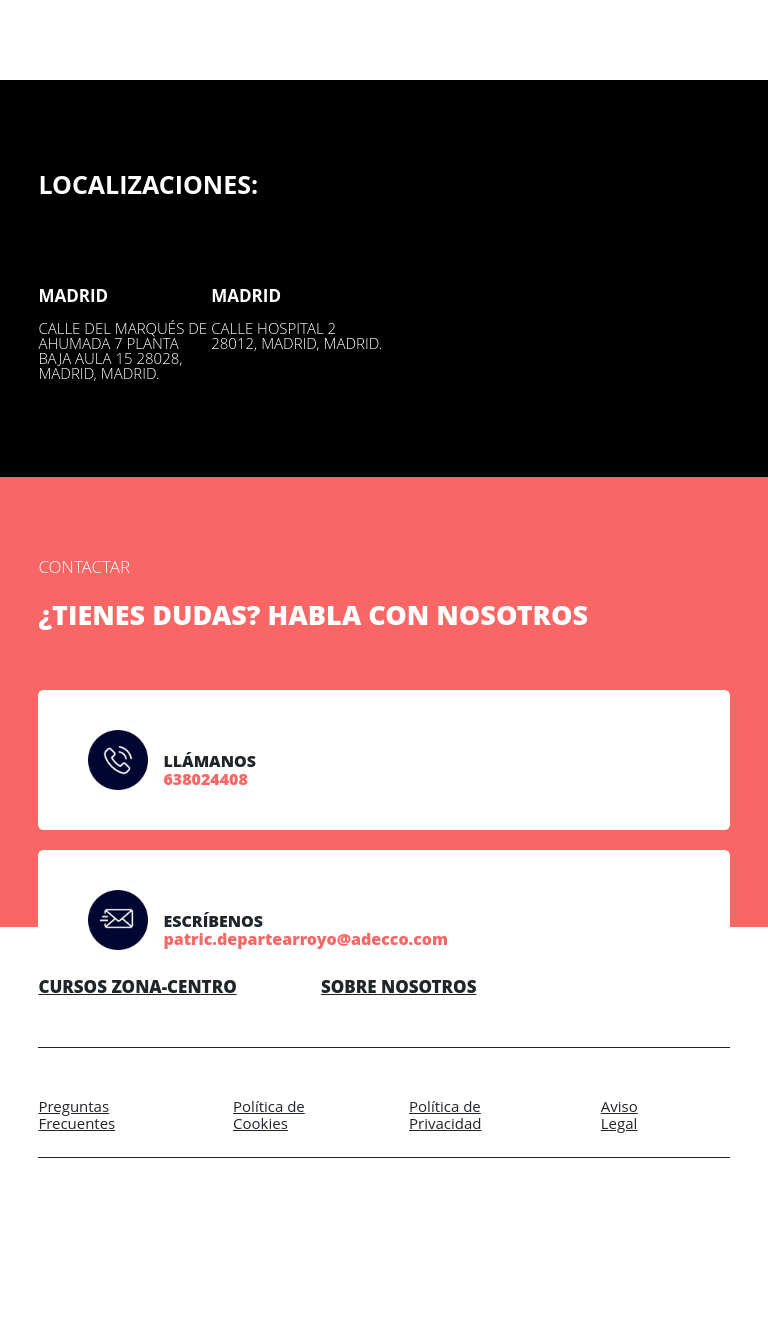
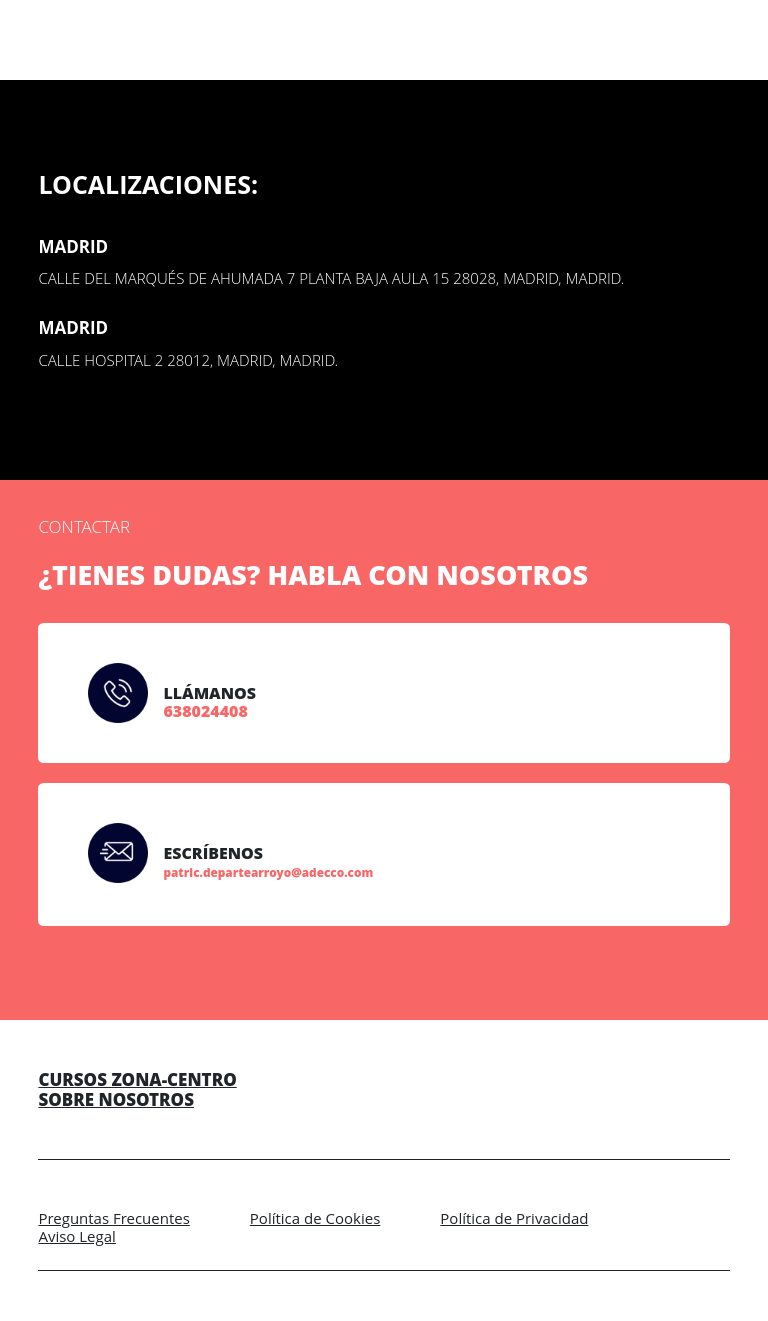
Before and after one commit to MartaMR95/FullStack, a PHP site: page / in a window 768 px wide. Shown: the part 3742-5063 px from the top of the page. Before the commit the page ends 4900 px from the top, so only its background shows below. Run offline with PHP 8.4, Linux system fonts and the light colour scheme.

Commit message:
puliendoweb

```diff
--- a/proyectoinicio/CSS/style.css
+++ b/proyectoinicio/CSS/style.css
@@ -302,9 +302,15 @@ h1 {
     margin-bottom: 10px;
     font-family: 'Open Sans', sans-serif;
     line-height: 1.2;
+    margin-right: 75px;
+
+}
 
 
-
+@media(max-width:768px){
+    h1{
+        margin-right: 0;
+    }
 }
 
 
@@ -328,14 +334,18 @@ content: "texto con pseudoelemento";
     font-family: var(--fuenteBotones);
     font-weight: 700;
     font-size: 1.4rem;
+    margin-right: 75px;
 }
 
 @media (max-width: 768px) {
     .fondoMain a {
         padding: 24px 70px;
+        margin-right: 0;
 
     }
 }
+
+
 
 
 .flexMain {
@@ -890,10 +900,8 @@ content: "texto con pseudoelemento";
     margin-top: 0;
     margin-bottom: 10px;
 
+}
 
-
-
-}
 
 .paraQuienDerSup .destacarAzul {
 
@@ -901,6 +909,7 @@ content: "texto con pseudoelemento";
     font-size: 2.5rem;
     font-family: var(--fuenteprincipal);
 }
+
 
 .paraQuienDerSup span {
 
@@ -919,8 +928,8 @@ content: "texto con pseudoelemento";
     margin-top: -70px;
     margin-right: 30px;
 
+}
 
-}
 
 .paraQuienDerInf h4 {
 
@@ -939,11 +948,13 @@ content: "texto con pseudoelemento";
 
 }
 
+
 .paraQuienDerInf img {
     /* flex:1; */
     /* max-width: 40%; */
     width: 40px;
 }
+
 
 .paraQuienDerInf span {
     color: var(--colorprimario);
@@ -953,12 +964,17 @@ content: "texto con pseudoelemento";
 }
 
 
+
 /* ESTILOS LOCALIZACIONES */
+
+
+
 .localizaciones {
     background-color: black;
     height: 400px;
     /* margin-bottom: 0; */
 }
+
 
 .localizaciones h2 {
     text-align: left;
@@ -967,7 +983,7 @@ content: "texto con pseudoelemento";
     font-family: var(--fuenteprincipal);
     font-size: 2.5rem;
     text-transform: uppercase;
-    margin-bottom: 70px;
+    /* margin-bottom: 70px; */
 
 }
 
@@ -1001,6 +1017,27 @@ content: "texto con pseudoelemento";
     /* grid: 1fr/repeat(4,fr); */
 
 }
+
+
+@media(min-width:768px) and (max-width:1140px){
+    .direcciones{
+        grid-template-columns: 0.5fr 0.5fr;
+
+    }
+
+}
+
+
+@media(max-width:768px){
+    .direcciones{
+    display: flex;
+    flex-direction: column;
+
+    }
+}
+
+
+
 
 /*
 .direcciones {
@@ -1061,10 +1098,17 @@ content: "texto con pseudoelemento";
 .contactar {
     background-color: var(--colorprimario);
     height: 450px;
-    margin-top: -20px;
+    padding-top: 20px;
+    /* margin-top: -20px; */
 
 
     /* margin-top: 0; */
+}
+
+@media(max-width:768px){
+    .contactar{
+        padding-bottom: 70px;
+    }
 }
 
 .contactar h3 {
@@ -1074,7 +1118,7 @@ content: "texto con pseudoelemento";
     font-weight: 200;
     text-transform: uppercase;
     font-size: 17px;
-    padding-top: 80px;
+    /* padding-top: 80px; */
 
 }
 
@@ -1084,8 +1128,18 @@ content: "texto con pseudoelemento";
     font-weight: 800;
     text-transform: uppercase;
     font-size: 27px;
-    margin-bottom: 50px;
+    padding-bottom: 60px;
+    /* margin-bottom: 50px; */
 
+}
+
+
+
+
+@media(max-width:1140px){
+    .contactar h2{
+        padding-bottom: 0;
+    }
 }
 
 .datosContacto {
@@ -1109,6 +1163,8 @@ content: "texto con pseudoelemento";
     border-radius: 0.55rem;
 
 }
+
+
 
 .email {
     background-color: white;
@@ -1153,13 +1209,21 @@ content: "texto con pseudoelemento";
 
 }
 
+
+
 .email a {
 
     color: var(--colorprimario);
     text-decoration: none;
     font-weight: 800;
 
+}
 
+@media(max-width:768px){
+    .email a{
+
+        font-size: 1.18rem;
+    }
 }
 
 .datosContacto img {
@@ -1202,8 +1266,17 @@ content: "texto con pseudoelemento";
     border-bottom: 1px solid var(--colorsecundario);
     padding-bottom: 50px;
 
+}
 
+
+@media(max-width:1140px){
+    .enlacesZona{
+
+        display: flex;
+        flex-direction: column;
+    }
 }
+
 
 .otrosEnlaces {
     height: 50%;
@@ -1214,9 +1287,19 @@ content: "texto con pseudoelemento";
     flex-direction: row;
     justify-content: flex-start;
 
+}
+
+@media(max-width:768px){
+    .otrosEnlaces {
+       flex-wrap: wrap;
+
+
+    }
+
 
 
 }
+
 
 .enlacesZona a {
     margin-right: 80px;
@@ -1228,6 +1311,8 @@ content: "texto con pseudoelemento";
 
 }
 
+
+
 .otrosEnlaces a {
 
     margin-right: 60px;
@@ -1236,6 +1321,10 @@ content: "texto con pseudoelemento";
     /* font-weight: 800; */
     font-size: 1.5rem;
 }
+
+
+
+
 
 
 
```
